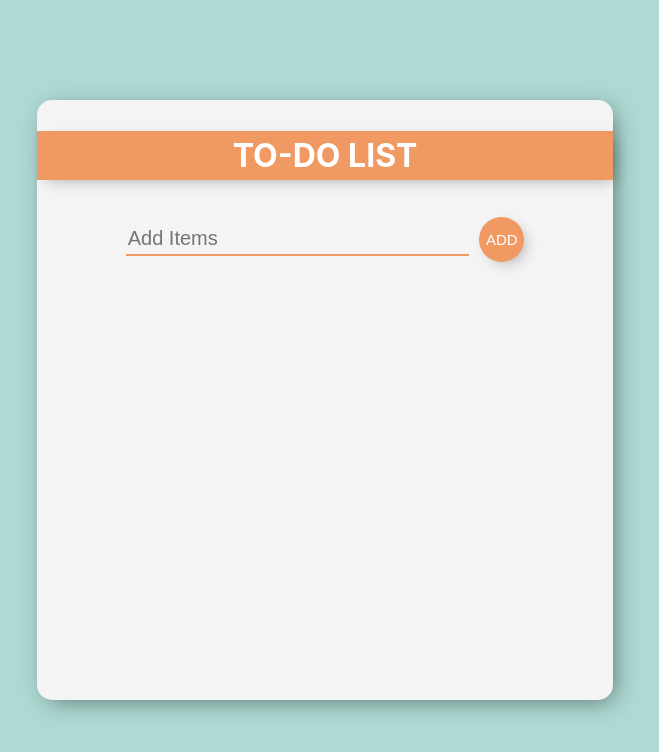
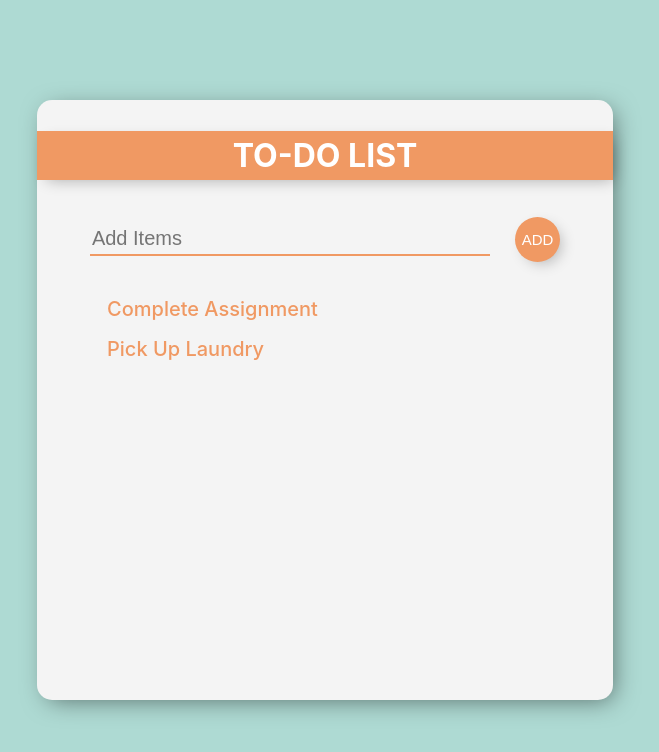
Before and after one commit to pesto-students/p3-shashank-HarshitPatel95, a React (Create React App) app in the folder Week-9/todo-list/: page / in a window 1280 px wide. Shown: the top 752 px of the page, without its empty margins (315-974 px from the left). Built offline with nearby package versions, Linux system fonts and the light colour scheme.

Commit message:
create todo item list and todo item component

```diff
--- a/Week-9/todo-list/src/App.css
+++ b/Week-9/todo-list/src/App.css
@@ -3,6 +3,9 @@
   --cultured-color: #f4f4f4;
   --sandy-brown-color: #f09963;
   --white-color: #ffffff;
+  --small-font: 10px;
+  --medium-font: 15px;
+  --large-font: 20px;
 }
 
 .App {
@@ -17,6 +20,8 @@
 }
 
 .App .todo-div {
+  display: flex;
+  flex-direction: column;
   width: 45vw;
   height: 75vh;
   background-color: var(--cultured-color);
@@ -35,23 +40,23 @@
   box-shadow: 5px 5px 15px -5px rgba(0, 0, 0, 0.3);
 }
 
-.App .todo-div .todo-add-form form {
+.App .todo-div .todo-add-form {
   padding: 5px;
 }
 
-.App .todo-div .todo-add-form form input {
+.App .todo-div .todo-add-form input {
   text-align: left;
   height: 30px;
   background: transparent;
   outline: none;
   border: none;
   border-bottom: 2px solid var(--sandy-brown-color);
-  font-size: 20px;
+  font-size: var(--large-font);
   font-weight: 500;
-  width: 60%;
+  width: 70%;
 }
 
-.App .todo-div .todo-add-form form button {
+.App .todo-div .todo-add-form button {
   height: 45px;
   width: 45px;
   border-radius: 50%;
@@ -60,9 +65,28 @@
   border-color: transparent;
   background-color: var(--sandy-brown-color);
   color: var(--white-color);
-  font-size: 15px;
-  margin-left: 10px;
+  font-size: var(--medium-font);
+  margin-left: 25px;
   box-shadow: 5px 5px 15px -5px rgba(0, 0, 0, 0.3);
+  cursor: pointer;
+}
+
+.App .todo-div .todo-list {
+  display: flex;
+  flex-direction: column;
+  align-items: flex-start;
+  padding: 10px 70px;
+}
+
+.App .todo-div .todo-list .todo-item {
+  text-align: left;
+  font-size: 20px;
+  font-weight: 500;
+  height: 40px;
+  display: flex;
+  flex-direction: column;
+  justify-content: space-around;
+  color: var(--sandy-brown-color);
 }
 
 @media (max-width: 900px) {
--- a/Week-9/todo-list/src/App.js
+++ b/Week-9/todo-list/src/App.js
@@ -1,4 +1,5 @@
 import "./App.css";
+import React from "react";
 import ToDoContainer from "./components/ToDoContainer";
 
 function App() {
--- a/Week-9/todo-list/src/components/AddItemForm.jsx
+++ b/Week-9/todo-list/src/components/AddItemForm.jsx
@@ -5,7 +5,6 @@ const AddItemForm = () => {
 
   return (
     <div className="todo-add-form">
-      <form>
       <input
         type="text"
         placeholder="Add Items"
@@ -15,7 +14,6 @@ const AddItemForm = () => {
         }}
       />
       <button>ADD</button>
-      </form>
     </div>
   );
 };
--- a/Week-9/todo-list/src/components/ToDoContainer.jsx
+++ b/Week-9/todo-list/src/components/ToDoContainer.jsx
@@ -1,12 +1,29 @@
-import React from "react";
+import React, { useState } from "react";
 import ToDoHeader from "./ToDoHeader";
 import AddItemForm from "./AddItemForm";
+import ToDoList from "./ToDoList";
+
+const ToDo_Data = [
+  {
+    id: "item1",
+    title: "Complete Assignment",
+    done: false,
+  },
+  {
+    id: "item2",
+    title: "Pick Up Laundry",
+    done: false,
+  },
+];
 
 const ToDoContainer = () => {
+  const [toDoData, setToDoData] = useState(ToDo_Data);
+
   return (
     <div className="todo-div">
       <ToDoHeader />
       <AddItemForm />
+      <ToDoList data={toDoData} />
     </div>
   );
 };
--- /dev/null
+++ b/Week-9/todo-list/src/components/ToDoItem.jsx
@@ -0,0 +1,11 @@
+import React from "react";
+
+const ToDoItem = (props) => {
+  return (
+    <div className="todo-item">
+      <p>{props.item.title}</p>
+    </div>
+  );
+};
+
+export default ToDoItem;
--- /dev/null
+++ b/Week-9/todo-list/src/components/ToDoList.jsx
@@ -0,0 +1,14 @@
+import React from "react";
+import ToDoItem from "./ToDoItem";
+
+const ToDoList = (props) => {
+  return (
+    <div className="todo-list">
+      {props.data.map((item) => (
+        <ToDoItem key={item.id} item={item} />
+      ))}
+    </div>
+  );
+};
+
+export default ToDoList;
```
Lines whose indentation alone changed are shown as unchanged.
